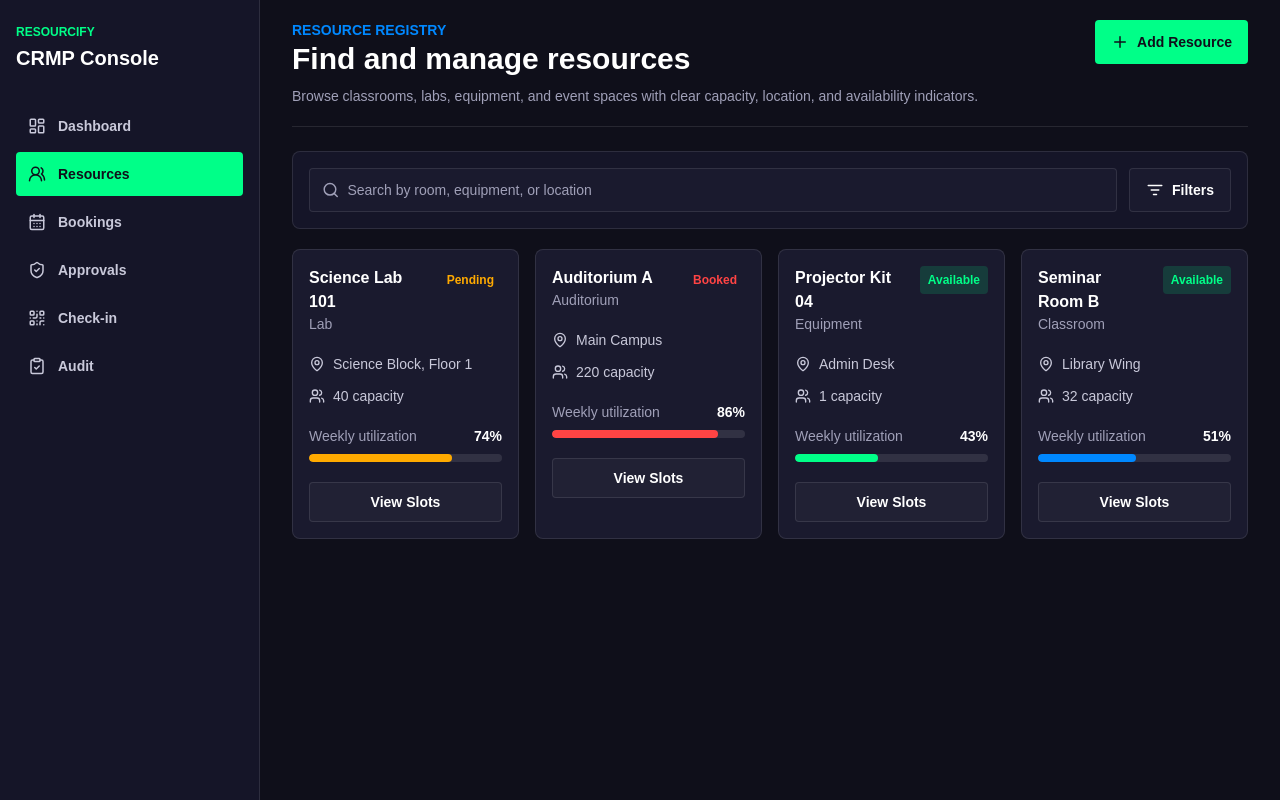
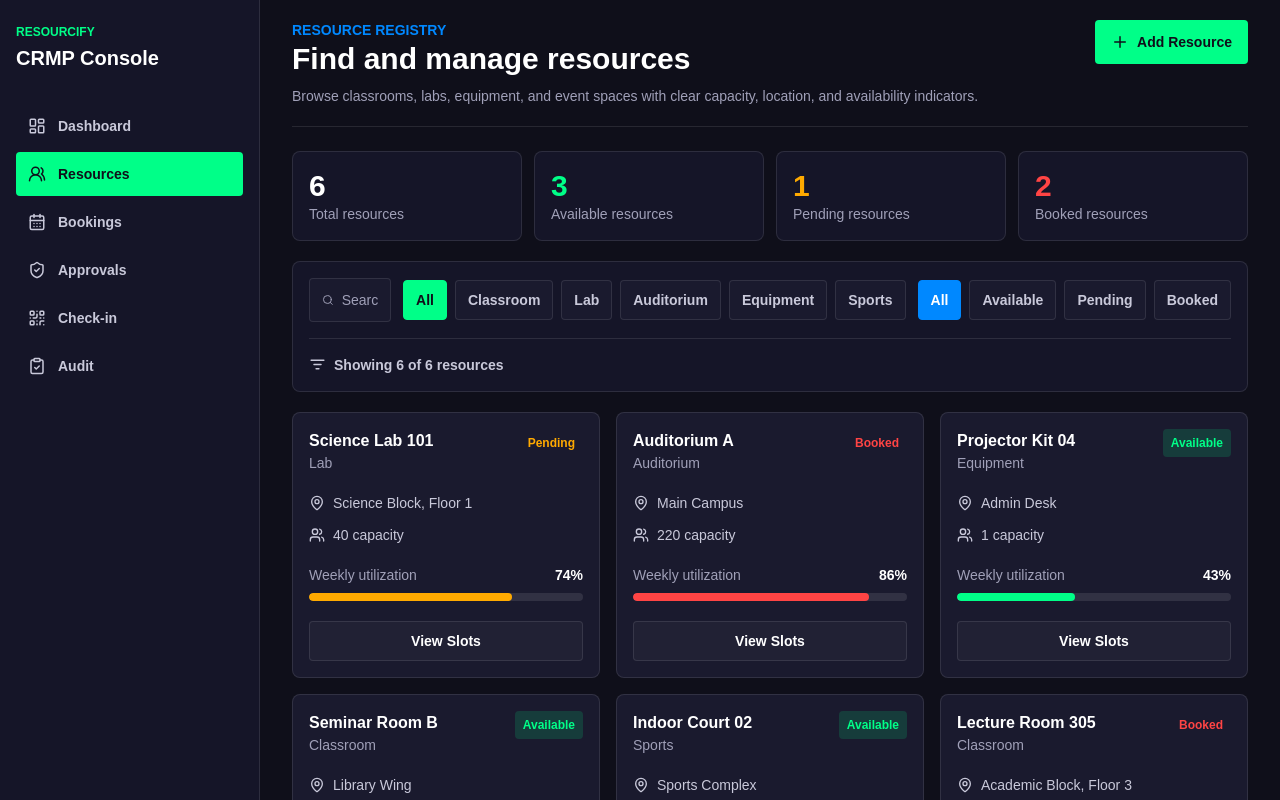
Before and after one commit to atharvcoding3435/APEX-PREDATORS---ATHARV, a Next.js app: page /resources in a window 1280 px wide. Shown: the top 800 px of the page. Built offline with nearby package versions, Linux system fonts and the light colour scheme.

Commit message:
Sprint 2 add resource discovery filters

```diff
--- a/src/app/resources/page.tsx
+++ b/src/app/resources/page.tsx
@@ -1,9 +1,57 @@
-import { ListFilter, Plus, Search } from "lucide-react";
+"use client";
+
+import { useMemo, useState } from "react";
+import { ListFilter, Plus, Search, X } from "lucide-react";
 import { AppShell } from "@/components/app-shell";
 import { ResourceCard } from "@/components/resource-card";
 import { resources } from "@/lib/mock-data";
+import type { Resource, ResourceType } from "@/lib/types";
+import { cn, titleCase } from "@/lib/utils";
+
+type ResourceTypeFilter = "all" | ResourceType;
+type ResourceStatusFilter = "all" | Resource["status"];
+
+const typeFilters: ResourceTypeFilter[] = ["all", "classroom", "lab", "auditorium", "equipment", "sports"];
+const statusFilters: ResourceStatusFilter[] = ["all", "available", "pending", "booked"];
+
+function filterResources(search: string, type: ResourceTypeFilter, status: ResourceStatusFilter) {
+  const normalizedSearch = search.trim().toLowerCase();
+
+  return resources.filter((resource) => {
+    const matchesSearch =
+      normalizedSearch.length === 0 ||
+      [resource.name, resource.type, resource.location, resource.department]
+        .join(" ")
+        .toLowerCase()
+        .includes(normalizedSearch);
+    const matchesType = type === "all" || resource.type === type;
+    const matchesStatus = status === "all" || resource.status === status;
+
+    return matchesSearch && matchesType && matchesStatus;
+  });
+}
 
 export default function ResourcesPage() {
+  const [search, setSearch] = useState("");
+  const [type, setType] = useState<ResourceTypeFilter>("all");
+  const [status, setStatus] = useState<ResourceStatusFilter>("all");
+
+  const filteredResources = useMemo(() => filterResources(search, type, status), [search, type, status]);
+  const hasActiveFilters = search.trim().length > 0 || type !== "all" || status !== "all";
+
+  const stats = [
+    { label: "Total", value: resources.length, tone: "text-white" },
+    { label: "Available", value: resources.filter((resource) => resource.status === "available").length, tone: "text-signal-success" },
+    { label: "Pending", value: resources.filter((resource) => resource.status === "pending").length, tone: "text-signal-warning" },
+    { label: "Booked", value: resources.filter((resource) => resource.status === "booked").length, tone: "text-signal-danger" }
+  ];
+
+  function resetFilters() {
+    setSearch("");
+    setType("all");
+    setStatus("all");
+  }
+
   return (
     <AppShell
       active="/resources"
@@ -17,22 +65,102 @@ export default function ResourcesPage() {
         </button>
       }
     >
-      <section className="mb-5 flex flex-col gap-3 rounded-lg border border-white/10 bg-ink-900 p-4 md:flex-row md:items-center md:justify-between">
+      <section className="mb-5 grid gap-3 sm:grid-cols-2 lg:grid-cols-4">
+        {stats.map((stat) => (
+          <div key={stat.label} className="rounded-lg border border-white/10 bg-ink-900 p-4">
+            <p className={cn("text-3xl font-black", stat.tone)}>{stat.value}</p>
+            <p className="text-sm text-[#A0A0B8]">{stat.label} resources</p>
+          </div>
+        ))}
+      </section>
+
+      <section className="mb-5 rounded-lg border border-white/10 bg-ink-900 p-4">
+        <div className="flex flex-col gap-3 xl:flex-row xl:items-center">
           <label className="flex min-h-11 flex-1 items-center gap-2 rounded border border-white/10 bg-ink-850 px-3 text-sm text-[#A0A0B8]">
             <Search size={18} aria-hidden="true" />
-          <input className="w-full bg-transparent text-white outline-none placeholder:text-[#A0A0B8]" placeholder="Search by room, equipment, or location" />
+            <input
+              className="w-full bg-transparent text-white outline-none placeholder:text-[#A0A0B8]"
+              placeholder="Search by room, type, department, or location"
+              value={search}
+              onChange={(event) => setSearch(event.target.value)}
+            />
           </label>
-        <button className="inline-flex min-h-11 items-center justify-center gap-2 rounded border border-white/10 bg-ink-850 px-4 text-sm font-bold hover:bg-white/5">
-          <ListFilter size={18} aria-hidden="true" />
-          Filters
+
+          <div className="flex flex-col gap-3 md:flex-row">
+            <div className="flex flex-wrap gap-2">
+              {typeFilters.map((filter) => (
+                <button
+                  key={filter}
+                  className={cn(
+                    "min-h-10 rounded border px-3 text-sm font-bold transition",
+                    type === filter
+                      ? "border-signal-success bg-signal-success text-ink-950"
+                      : "border-white/10 bg-ink-850 text-[#C9C9DA] hover:bg-white/5 hover:text-white"
+                  )}
+                  onClick={() => setType(filter)}
+                >
+                  {titleCase(filter)}
                 </button>
+              ))}
+            </div>
+
+            <div className="flex flex-wrap gap-2">
+              {statusFilters.map((filter) => (
+                <button
+                  key={filter}
+                  className={cn(
+                    "min-h-10 rounded border px-3 text-sm font-bold transition",
+                    status === filter
+                      ? "border-signal-info bg-signal-info text-white"
+                      : "border-white/10 bg-ink-850 text-[#C9C9DA] hover:bg-white/5 hover:text-white"
+                  )}
+                  onClick={() => setStatus(filter)}
+                >
+                  {titleCase(filter)}
+                </button>
+              ))}
+            </div>
+          </div>
+        </div>
+
+        <div className="mt-4 flex flex-col gap-3 border-t border-white/10 pt-4 sm:flex-row sm:items-center sm:justify-between">
+          <p className="inline-flex items-center gap-2 text-sm font-bold text-[#C9C9DA]">
+            <ListFilter size={17} aria-hidden="true" />
+            Showing {filteredResources.length} of {resources.length} resources
+          </p>
+          {hasActiveFilters ? (
+            <button
+              className="inline-flex min-h-10 items-center justify-center gap-2 rounded border border-white/10 bg-white/[0.03] px-3 text-sm font-bold hover:bg-white/10"
+              onClick={resetFilters}
+            >
+              <X size={17} aria-hidden="true" />
+              Clear Filters
+            </button>
+          ) : null}
+        </div>
       </section>
 
-      <section className="grid gap-4 md:grid-cols-2 xl:grid-cols-4">
-        {resources.map((resource) => (
+      {filteredResources.length > 0 ? (
+        <section className="grid gap-4 md:grid-cols-2 xl:grid-cols-3 2xl:grid-cols-4">
+          {filteredResources.map((resource) => (
             <ResourceCard key={resource.id} resource={resource} />
           ))}
         </section>
+      ) : (
+        <section className="rounded-lg border border-dashed border-white/20 bg-ink-900 p-8 text-center">
+          <h3 className="text-xl font-black">No matching resources</h3>
+          <p className="mx-auto mt-2 max-w-xl text-sm text-[#A0A0B8]">
+            Try a broader search, switch the resource type, or clear the current availability filter.
+          </p>
+          <button
+            className="mt-5 inline-flex min-h-10 items-center justify-center gap-2 rounded bg-signal-success px-4 text-sm font-bold text-ink-950 hover:bg-white"
+            onClick={resetFilters}
+          >
+            <X size={17} aria-hidden="true" />
+            Clear Filters
+          </button>
+        </section>
+      )}
     </AppShell>
   );
 }
--- a/src/lib/mock-data.ts
+++ b/src/lib/mock-data.ts
@@ -48,6 +48,30 @@ export const resources: Resource[] = [
     color: "#0088FF",
     schedule: "Mon-Fri, 10:00-19:00",
     utilization: 51
+  },
+  {
+    id: "court-02",
+    name: "Indoor Court 02",
+    type: "sports",
+    location: "Sports Complex",
+    capacity: 24,
+    department: "Physical Education",
+    status: "available",
+    color: "#00FF88",
+    schedule: "Mon-Sat, 06:00-21:00",
+    utilization: 39
+  },
+  {
+    id: "room-305",
+    name: "Lecture Room 305",
+    type: "classroom",
+    location: "Academic Block, Floor 3",
+    capacity: 60,
+    department: "Electronics",
+    status: "booked",
+    color: "#FF4444",
+    schedule: "Mon-Fri, 08:00-17:00",
+    utilization: 68
   }
 ];
 
```
Lines whose indentation alone changed are shown as unchanged.
